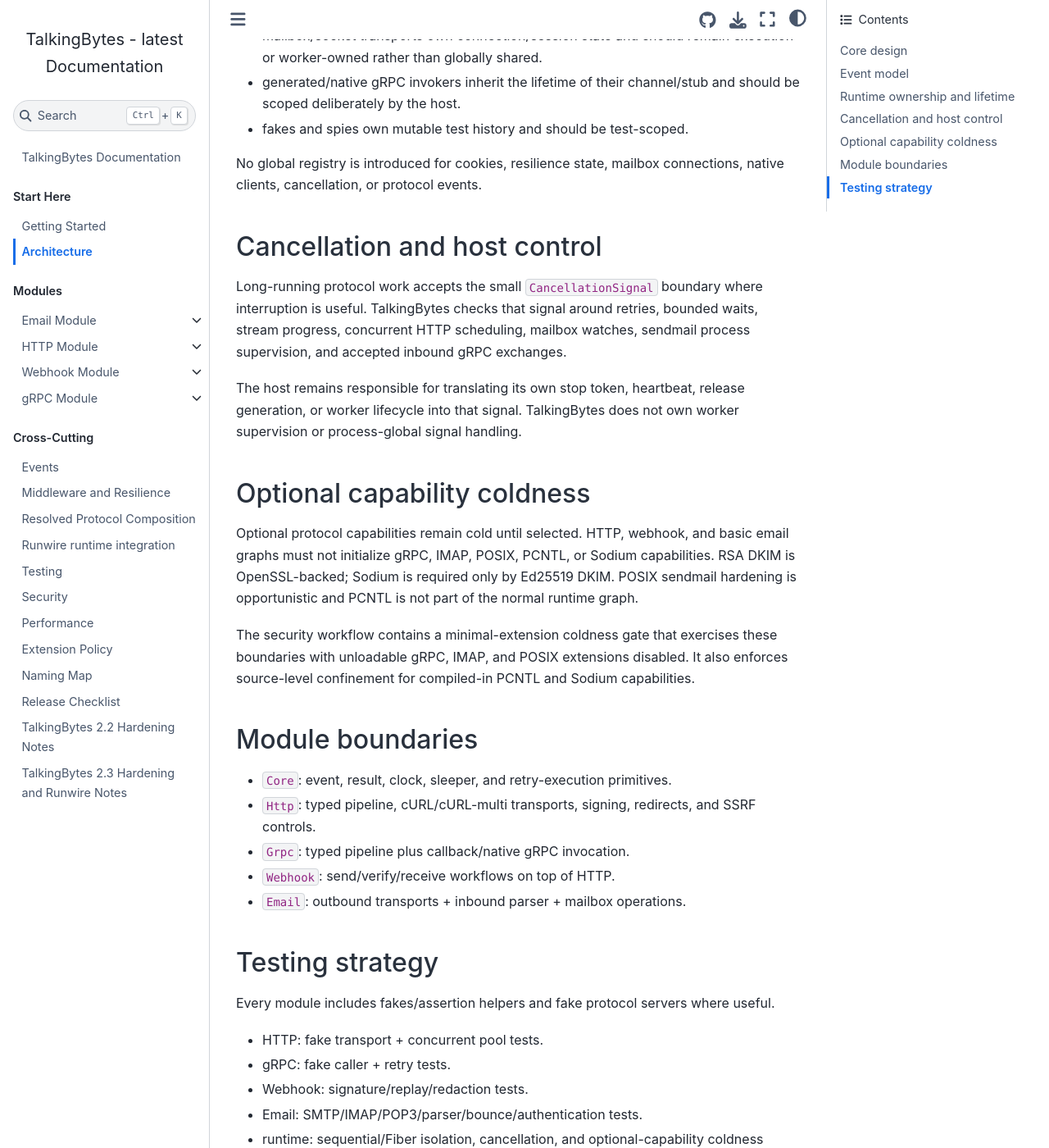
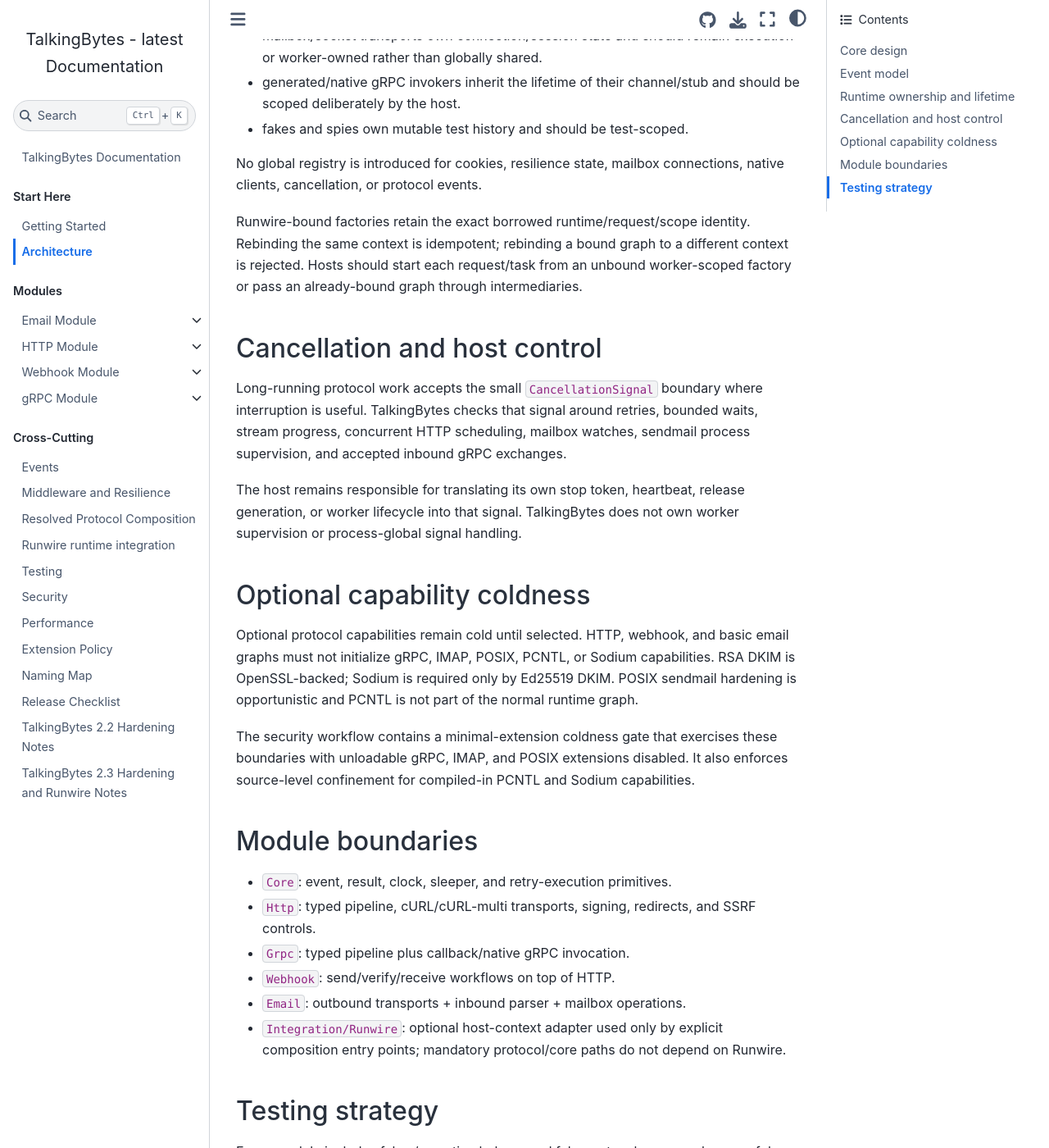
Before and after one commit to infocyph/TalkingBytes, a Sphinx documentation site: the page built from docs/architecture.rst, in a window 1280 px wide and 1400 px high, scrolled down 1178 px. Shown: the whole window at 82% size. Built offline with Sphinx 7.4.7 and the Sphinx Book theme 1.1.4, drawn with Linux system fonts in a browser that asks for light colours.

Commit message:
docs: define Runwire architecture boundary

```diff
--- a/docs/architecture.rst
+++ b/docs/architecture.rst
@@ -51,6 +51,11 @@
 No global registry is introduced for cookies, resilience state, mailbox
 connections, native clients, cancellation, or protocol events.
 
+Runwire-bound factories retain the exact borrowed runtime/request/scope identity.
+Rebinding the same context is idempotent; rebinding a bound graph to a different
+context is rejected. Hosts should start each request/task from an unbound
+worker-scoped factory or pass an already-bound graph through intermediaries.
+
 Cancellation and host control
 -----------------------------
 
@@ -85,6 +90,7 @@
 - ``Grpc``: typed pipeline plus callback/native gRPC invocation.
 - ``Webhook``: send/verify/receive workflows on top of HTTP.
 - ``Email``: outbound transports + inbound parser + mailbox operations.
+- ``Integration/Runwire``: optional host-context adapter used only by explicit composition entry points; mandatory protocol/core paths do not depend on Runwire.
 
 Testing strategy
 ----------------
```
